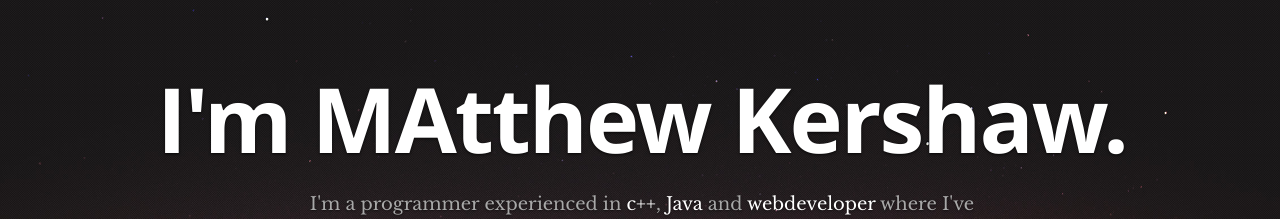
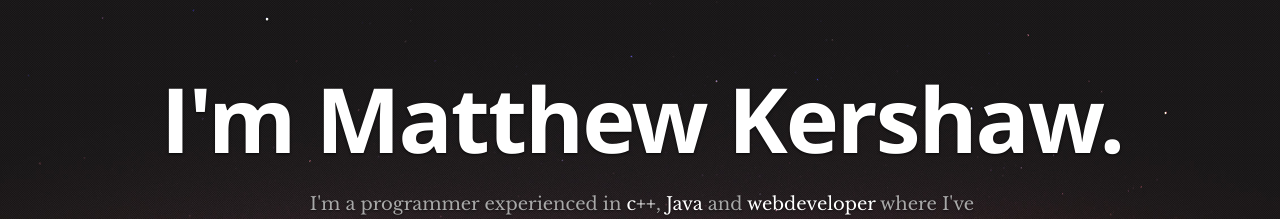
Before and after one commit to MattyK-dev/MattyK-dev.github.io, a plain HTML site: page index.html in a window 1280 px wide. Shown: the part 156-375 px from the top of the page. Drawn offline with nearby package versions, Linux system fonts and the light colour scheme.

Commit message:
Update index.html

```diff
--- a/index.html
+++ b/index.html
@@ -53,7 +53,7 @@
 
       <div class="row banner">
          <div class="banner-text">
-            <h1 class="responsive-headline">I'm MAtthew Kershaw.</h1>
+            <h1 class="responsive-headline">I'm Matthew Kershaw.</h1>
             <h3>I'm a programmer experienced in <span>c++</span>, <span>Java</span> and <span>webdeveloper</span> where I've created awesome programmes and
 			websites. Let's <a class="smoothscroll" href="#about">start scrolling</a> and learn more <a class="smoothscroll" href="#about">about me</a>.</h3>
             <hr />
```
